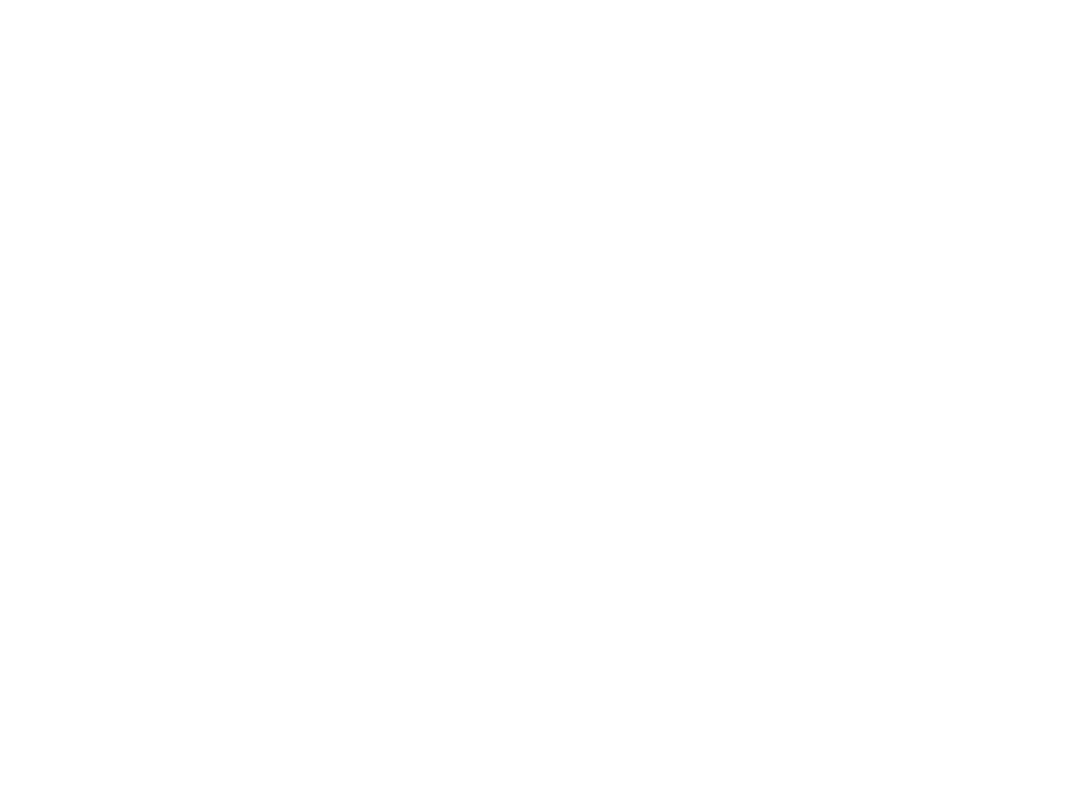
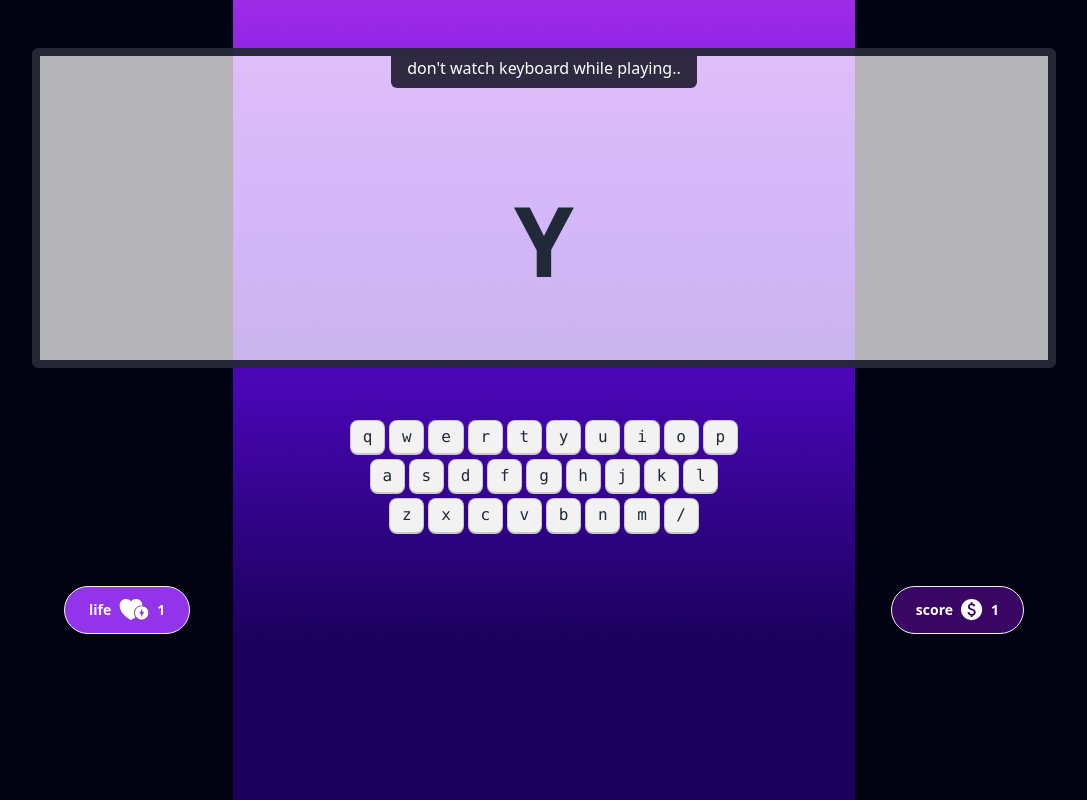
Before and after one commit to a-h-sunny/alpha-clash-pro, a plain HTML site: page index.html in a window 1280 px wide. Shown: the whole page, without its empty margins (96-1183 px from the left). Drawn offline with nearby package versions, Linux system fonts and the light colour scheme.

Commit message:
design playground life score

```diff
--- a/index.html
+++ b/index.html
@@ -12,7 +12,85 @@
 </head>
 
 <body>
+    <main class="bg-[#010313] min-h-screen bg-[url(images/background.png)] bg-no-repeat bg-center">
+        <section class="home hidden">
+            <div class="text-white flex flex-col justify-center items-center space-y-7 min-h-screen">
+                <h1 class="text-8xl font-anton">ALPHABET CLASH PRO</h1>
+                <p class="font-poppins font-medium">Unleash Your Keyboard Kung Fu : Press “Enter” to Play</p>
+                <button class="btn ">play now</button>
+            </div>
+        </section>
 
+        <section class="play-ground">
+            <div class="flex flex-col items-center space-y-12">
+                <!-- screen -->
+               <div class="mt-12">
+                <div class=" artboard artboard-horizontal phone-6 border-8 border-[#010313CC] bg-[#FFFFFFB3] rounded-md">
+                    <div class="flex justify-center">
+                        <p class="bg-[#2F2941] text-white px-4 pb-2 rounded-b-md">don't watch keyboard while playing..</p>
+                    </div>
+                    <div class="flex justify-center items-center min-h-full">
+                        <p class="text-8xl font-bold">Y</p>
+                    </div>
+
+                </div>
+               </div>
+                <!-- keyboard -->
+                <div>
+                    <div class="flex justify-center gap-1 my-1 w-full">
+                        <kbd class="kbd">q</kbd>
+                        <kbd class="kbd">w</kbd>
+                        <kbd class="kbd">e</kbd>
+                        <kbd class="kbd">r</kbd>
+                        <kbd class="kbd">t</kbd>
+                        <kbd class="kbd">y</kbd>
+                        <kbd class="kbd">u</kbd>
+                        <kbd class="kbd">i</kbd>
+                        <kbd class="kbd">o</kbd>
+                        <kbd class="kbd">p</kbd>
+                    </div>
+                    <div class="flex justify-center gap-1 my-1 w-full">
+                        <kbd class="kbd">a</kbd>
+                        <kbd class="kbd">s</kbd>
+                        <kbd class="kbd">d</kbd>
+                        <kbd class="kbd">f</kbd>
+                        <kbd class="kbd">g</kbd>
+                        <kbd class="kbd">h</kbd>
+                        <kbd class="kbd">j</kbd>
+                        <kbd class="kbd">k</kbd>
+                        <kbd class="kbd">l</kbd>
+                    </div>
+                    <div class="flex justify-center gap-1 my-1 w-full">
+                        <kbd class="kbd">z</kbd>
+                        <kbd class="kbd">x</kbd>
+                        <kbd class="kbd">c</kbd>
+                        <kbd class="kbd">v</kbd>
+                        <kbd class="kbd">b</kbd>
+                        <kbd class="kbd">n</kbd>
+                        <kbd class="kbd">m</kbd>
+                        <kbd class="kbd">/</kbd>
+                    </div>
+                </div>
+                <!-- life score -->
+                <div class="flex justify-between w-3/4">
+                    <button class="btn bg-purple-600 text-white rounded-full px-6">
+                        <span>life</span>
+                        <img src="images/heart.svg" alt="">
+                        <span>1</span>
+                    </button>
+                    <button class="btn bg-purple-950 text-white rounded-full px-6">
+                        <span>score</span>
+                        <img src="images/dollar.svg" alt="">
+                        <span>1</span>
+                    </button>
+                </div>
+            </div>
+        </section>
+
+        <section class="score">
+
+        </section>
+    </main>
 </body>
 
 </html>
--- a/styles/style.css
+++ b/styles/style.css
@@ -1,5 +1,11 @@
-@import url('https://fonts.googleapis.com/css2?family=Poppins:wght@400;600;700;800&display=swap')
+@import url('https://fonts.googleapis.com/css2?family=Poppins:wght@400;600;700;800&display=swap');
+@import url('https://fonts.googleapis.com/css2?family=Anton&display=swap');
 
 .font-poppins{
     font-family: "Poppins", sans-serif;
+
 }
+
+.font-anton{
+    font-family: "Anton", sans-serif;
+}
```
Also changed, not shown: images/dollar.svg (added), images/heart.svg (added).
